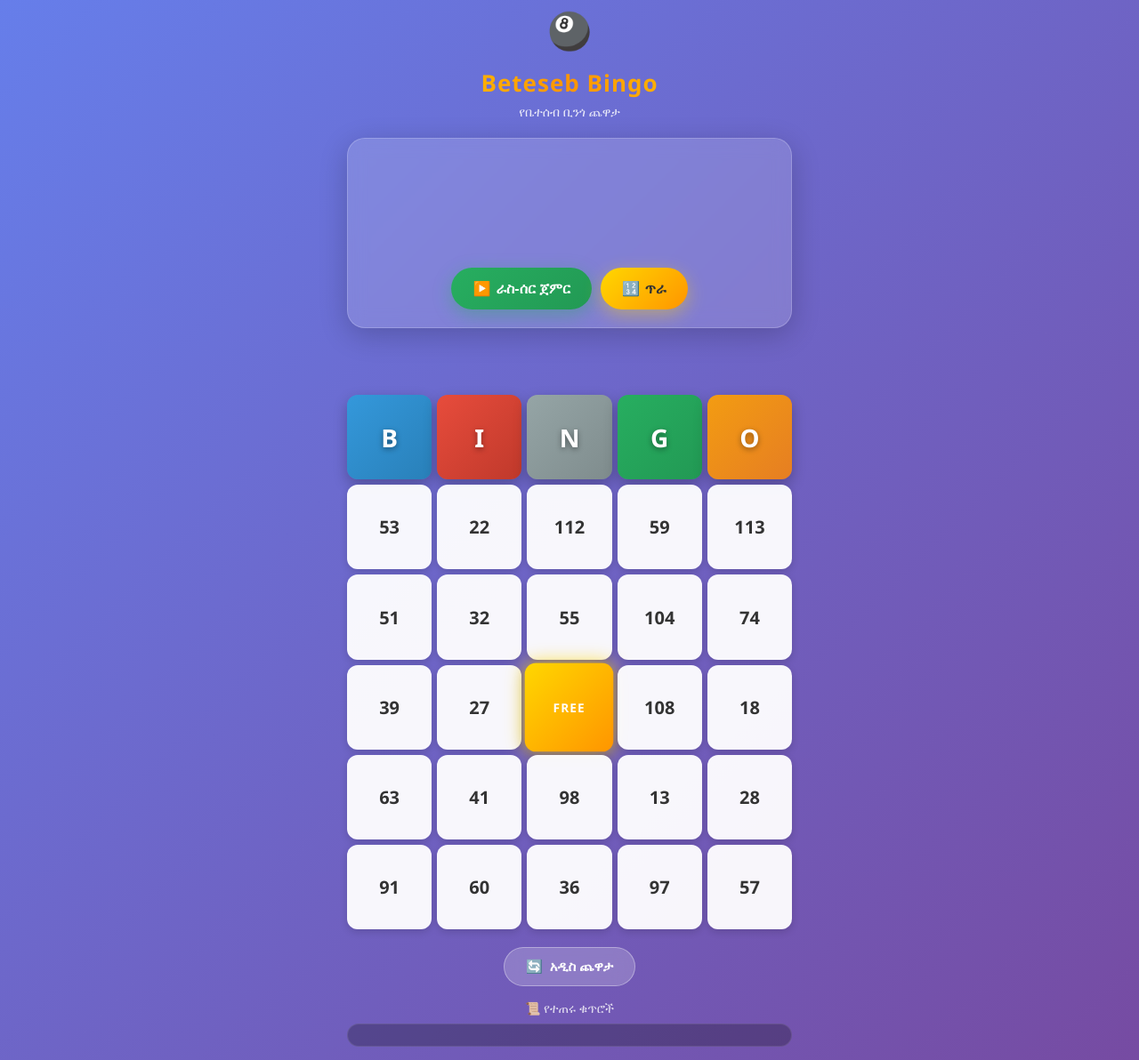
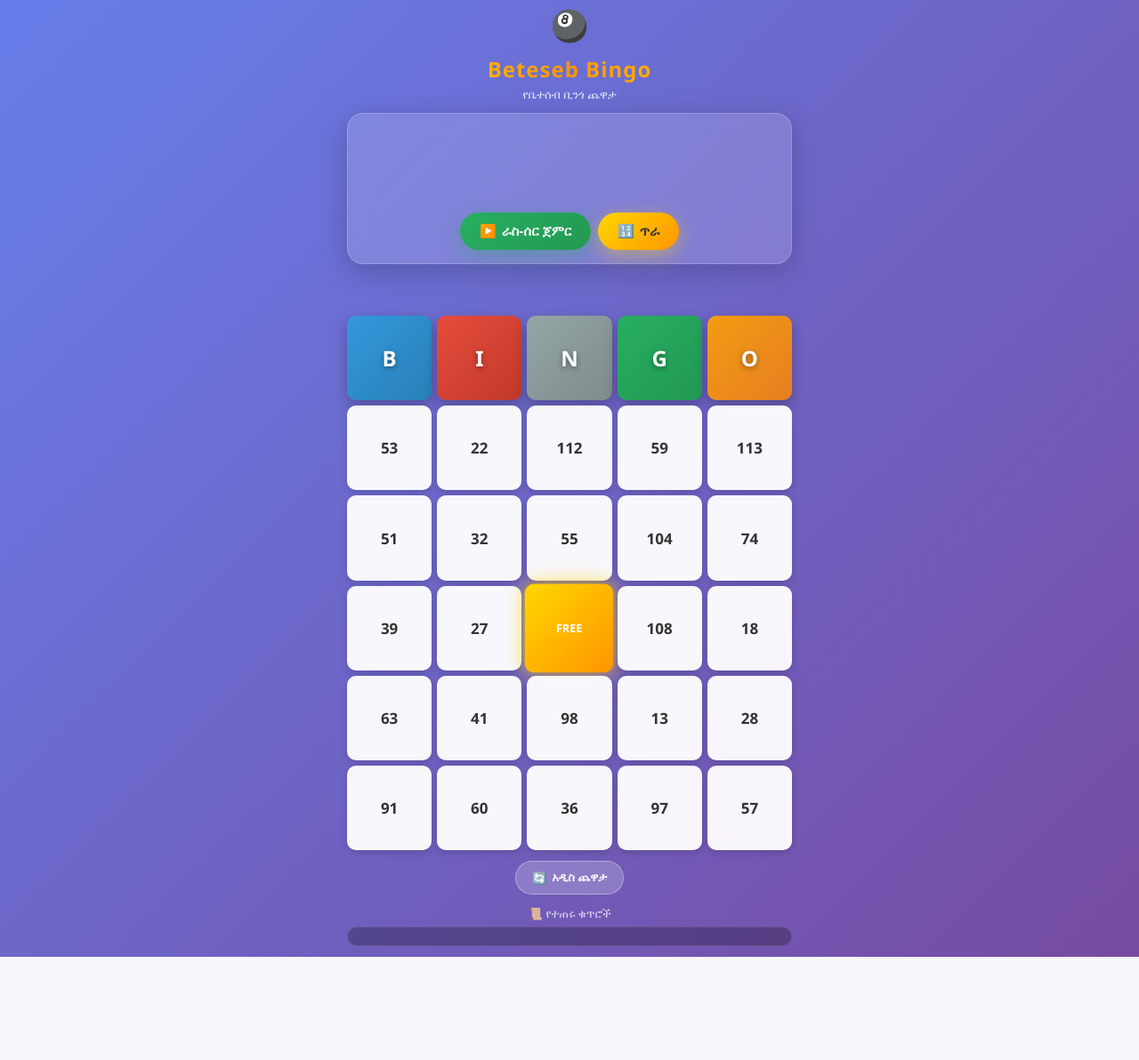
Before and after one commit to abukelela/Etbingobot, a Flask app: page / in a window 1280 px wide. Shown: the whole page at 89% size. After the commit the page ends 1076 px from the top, so only its background shows below. Run offline with Flask 3, Linux system fonts and the light colour scheme; some libraries are stand-ins or nearby versions.

Commit message:
Update style.css

```diff
--- a/static/style.css
+++ b/static/style.css
@@ -5,7 +5,7 @@ body {
   background: linear-gradient(135deg, #667eea 0%, #764ba2 100%);
   min-height: 100vh;
   color: white;
-  padding: 15px;
+  padding: 12px;
   overflow-x: hidden;
 }
 
@@ -14,19 +14,19 @@ body {
 /* Title */
 .title-bar {
   text-align: center;
-  margin-bottom: 20px;
+  margin-bottom: 12px;
   animation: fadeInDown 0.6s ease;
 }
 
 .bingo-ball {
-  font-size: 40px;
+  font-size: 34px;
   display: inline-block;
   animation: bounce 2s infinite;
 }
 
 h1 {
-  font-size: 26px;
-  margin: 5px 0;
+  font-size: 24px;
+  margin: 3px 0;
   background: linear-gradient(90deg, #ffd700, #ff9500, #ffd700);
   -webkit-background-clip: text;
   -webkit-text-fill-color: transparent;
@@ -35,111 +35,121 @@ h1 {
   letter-spacing: 1px;
 }
 
-.subtitle {
-  opacity: 0.85;
+.subtitle { opacity: 0.85; font-size: 13px; }
+
+/* Top actions */
+.actions-top {
+  display: flex;
+  gap: 8px;
+  justify-content: center;
+  margin-bottom: 12px;
+}
+
+.btn-pick, .btn-random {
+  flex: 1;
+  max-width: 200px;
+  padding: 12px 16px;
+  border-radius: 25px;
   font-size: 14px;
+  font-weight: bold;
+  cursor: pointer;
+  border: none;
+  transition: 0.2s;
+  display: inline-flex;
+  align-items: center;
+  justify-content: center;
+  gap: 6px;
+}
+
+.btn-pick {
+  background: linear-gradient(135deg, #9b59b6, #8e44ad);
+  color: white;
+  box-shadow: 0 6px 20px rgba(155,89,182,0.4);
+}
+
+.btn-random {
+  background: linear-gradient(135deg, #16a085, #138d75);
+  color: white;
+  box-shadow: 0 6px 20px rgba(22,160,133,0.4);
+}
+
+.btn-pick:active, .btn-random:active {
+  transform: scale(0.95);
 }
 
 /* Caller */
 .caller {
   background: rgba(255,255,255,0.15);
-  border-radius: 20px;
-  padding: 20px;
+  border-radius: 18px;
+  padding: 15px;
   text-align: center;
-  margin-bottom: 20px;
+  margin-bottom: 12px;
   backdrop-filter: blur(10px);
   border: 1px solid rgba(255,255,255,0.2);
   box-shadow: 0 8px 32px rgba(0,0,0,0.2);
 }
 
 .last-called {
-  font-size: 80px;
+  font-size: 60px;
   font-weight: 900;
   color: #ffd700;
   text-shadow: 0 0 30px rgba(255,215,0,0.7), 0 0 60px rgba(255,215,0,0.3);
-  min-height: 95px;
+  min-height: 70px;
   display: flex;
   align-items: center;
   justify-content: center;
   transition: 0.3s;
 }
 
-.last-called.pulse {
-  animation: pulseNumber 0.6s ease;
-}
+.last-called.pulse { animation: pulseNumber 0.6s ease; }
 
 .timer {
-  font-size: 14px;
-  opacity: 0.85;
-  min-height: 20px;
-  margin-bottom: 10px;
+  font-size: 13px;
+  opacity: 0.9;
+  min-height: 18px;
+  margin-bottom: 8px;
   color: #ffd700;
   font-weight: bold;
 }
 
 .caller-buttons {
   display: flex;
-  gap: 10px;
+  gap: 8px;
   justify-content: center;
   flex-wrap: wrap;
-  margin-top: 10px;
 }
 
-.btn-call {
-  background: linear-gradient(135deg, #ffd700, #ff9500);
-  color: #333;
+.btn-call, .btn-auto {
   border: none;
-  padding: 14px 24px;
-  border-radius: 30px;
-  font-size: 16px;
+  padding: 12px 22px;
+  border-radius: 25px;
+  font-size: 15px;
   font-weight: bold;
   cursor: pointer;
-  box-shadow: 0 6px 20px rgba(255,215,0,0.4);
   transition: 0.2s;
   display: inline-flex;
   align-items: center;
   gap: 6px;
 }
 
-.btn-call:active {
-  transform: scale(0.95);
-  box-shadow: 0 3px 10px rgba(255,215,0,0.6);
-}
-
-.btn-call:disabled {
-  opacity: 0.5;
-  cursor: not-allowed;
+.btn-call {
+  background: linear-gradient(135deg, #ffd700, #ff9500);
+  color: #333;
+  box-shadow: 0 6px 20px rgba(255,215,0,0.4);
 }
 
 .btn-auto {
   background: linear-gradient(135deg, #27ae60, #229954);
   color: white;
-  border: none;
-  padding: 14px 24px;
-  border-radius: 30px;
-  font-size: 16px;
-  font-weight: bold;
-  cursor: pointer;
   box-shadow: 0 6px 20px rgba(39,174,96,0.4);
-  transition: 0.2s;
-  display: inline-flex;
-  align-items: center;
-  gap: 6px;
 }
 
-.btn-auto:active {
-  transform: scale(0.95);
-}
+.btn-call:active, .btn-auto:active { transform: scale(0.95); }
+.btn-call:disabled, .btn-auto:disabled { opacity: 0.5; cursor: not-allowed; }
 
 .btn-auto.running {
   background: linear-gradient(135deg, #e74c3c, #c0392b);
-  box-shadow: 0 6px 20px rgba(231,76,60,0.4);
   animation: pulseBtn 1.5s infinite;
-}
-
-.btn-auto:disabled {
-  opacity: 0.5;
-  cursor: not-allowed;
 }
 
 /* Board */
@@ -147,7 +157,7 @@ h1 {
   display: grid;
   grid-template-columns: repeat(5, 1fr);
   gap: 6px;
-  margin-bottom: 20px;
+  margin-bottom: 12px;
   animation: fadeInUp 0.6s ease;
 }
 
@@ -156,13 +166,12 @@ h1 {
   display: flex;
   align-items: center;
   justify-content: center;
-  font-size: 28px;
+  font-size: 24px;
   font-weight: 900;
-  border-radius: 12px;
+  border-radius: 10px;
   color: white;
   text-shadow: 0 2px 6px rgba(0,0,0,0.4);
   box-shadow: 0 6px 15px rgba(0,0,0,0.25);
-  transition: 0.3s;
 }
 
 .header:nth-child(1) { background: linear-gradient(135deg, #3498db, #2980b9); }
@@ -178,9 +187,9 @@ h1 {
   display: flex;
   align-items: center;
   justify-content: center;
-  font-size: 20px;
+  font-size: 17px;
   font-weight: bold;
-  border-radius: 12px;
+  border-radius: 10px;
   cursor: pointer;
   transition: all 0.25s cubic-bezier(0.4, 0, 0.2, 1);
   user-select: none;
@@ -189,20 +198,13 @@ h1 {
   overflow: hidden;
 }
 
-.cell:hover {
-  transform: translateY(-2px);
-  box-shadow: 0 6px 16px rgba(0,0,0,0.25);
-}
-
-.cell:active {
-  transform: scale(0.95);
-}
+.cell:active { transform: scale(0.9); }
 
 .cell.marked {
   background: linear-gradient(135deg, #ffd700, #ff9500);
   color: #333;
   transform: scale(1.05);
-  box-shadow: 0 0 20px rgba(255,215,0,0.8), 0 6px 15px rgba(0,0,0,0.2);
+  box-shadow: 0 0 20px rgba(255,215,0,0.8);
 }
 
 .cell.marked::after {
@@ -217,75 +219,68 @@ h1 {
 .cell.free {
   background: linear-gradient(135deg, #ff6b6b, #ee5a6f);
   color: white;
-  font-size: 13px;
+  font-size: 12px;
   font-weight: 900;
-  letter-spacing: 1px;
 }
 
 .cell.free.marked {
   background: linear-gradient(135deg, #ffd700, #ff9500);
 }
 
-.cell.winning {
-  animation: winningGlow 1s infinite alternate;
-}
+.cell.winning { animation: winningGlow 1s infinite alternate; }
 
-/* Status */
 #status {
   text-align: center;
-  font-size: 26px;
+  font-size: 22px;
   font-weight: 900;
   color: #ffd700;
-  min-height: 40px;
-  margin-bottom: 15px;
+  min-height: 34px;
+  margin-bottom: 12px;
   text-shadow: 0 0 20px rgba(255,215,0,0.8);
 }
 
-#status.bingo {
-  animation: bingoPop 0.5s ease;
-}
+#status.bingo { animation: bingoPop 0.5s ease; }
 
-/* Actions */
+/* Bottom actions */
 .actions {
-  text-align: center;
-  margin-bottom: 15px;
+  display: flex;
+  gap: 8px;
+  justify-content: center;
+  flex-wrap: wrap;
+  margin-bottom: 12px;
 }
 
 .actions button {
   background: rgba(255,255,255,0.2);
   color: white;
   border: 1px solid rgba(255,255,255,0.35);
-  padding: 12px 24px;
+  padding: 10px 18px;
   border-radius: 25px;
   cursor: pointer;
-  font-size: 15px;
+  font-size: 13px;
   font-weight: 600;
   backdrop-filter: blur(10px);
-  transition: 0.2s;
   display: inline-flex;
   align-items: center;
-  gap: 8px;
+  gap: 6px;
 }
 
-.actions button:active {
-  transform: scale(0.95);
-  background: rgba(255,255,255,0.3);
-}
+.actions button:active { transform: scale(0.95); }
 
 /* History */
 .history-title {
-  font-size: 14px;
+  font-size: 13px;
   opacity: 0.8;
-  margin-bottom: 8px;
+  margin-bottom: 6px;
   text-align: center;
 }
 
 .history {
   background: rgba(0,0,0,0.25);
   border-radius: 15px;
-  padding: 12px;
-  font-size: 13px;
-  max-height: 100px;
+  padding: 10px;
+  font-size: 12px;
+  max-height: 80px;
   overflow-y: auto;
   border: 1px solid rgba(255,255,255,0.1);
 }
```
Also changed, not shown: other parts of static/style.css (+231 -28 lines).
